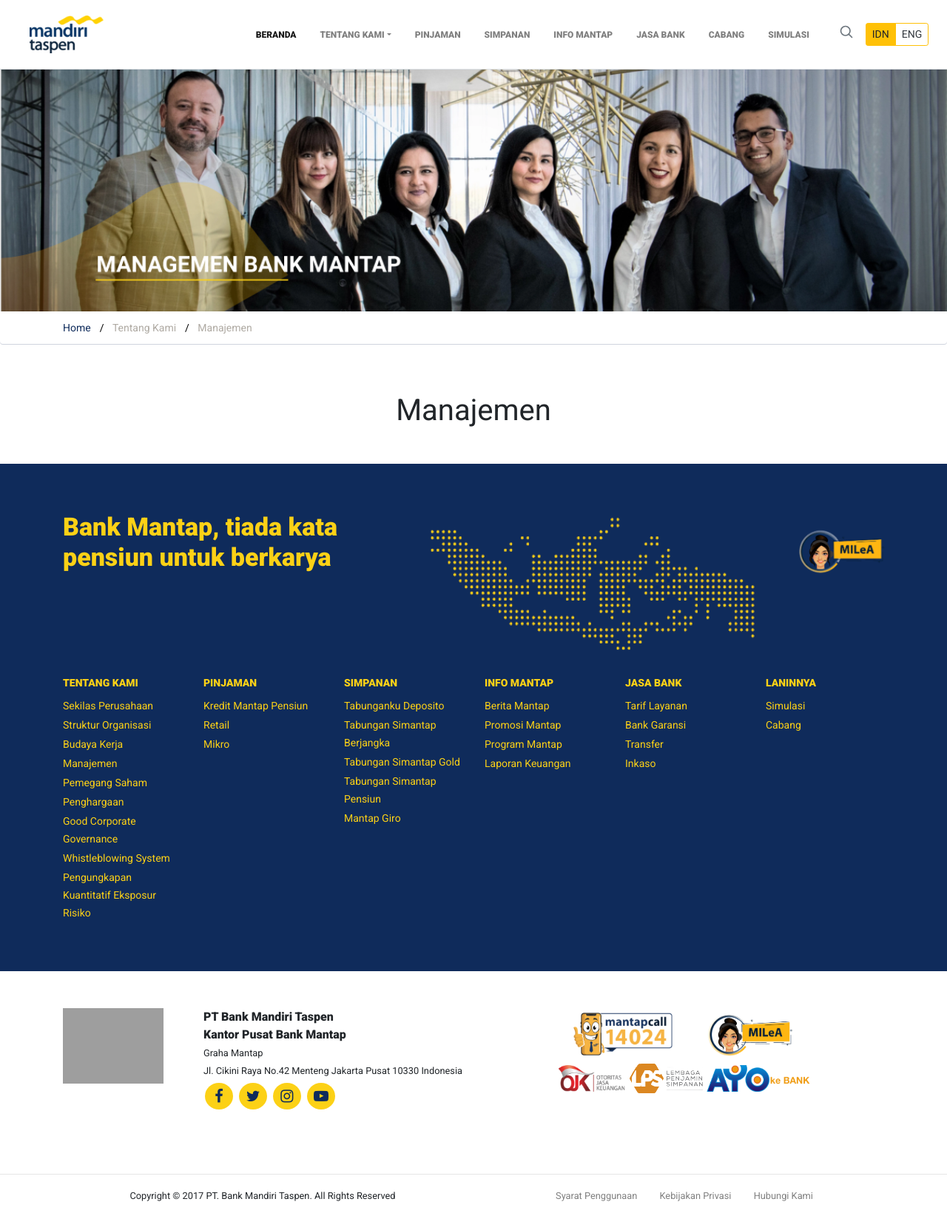
After one commit to buhairi-dev/Bankmantap, a PHP site: page /manajemen.php in a window 1280 px wide. The commit adds this page. Shown: the whole page at 74% size. Run offline with PHP 8.4, Linux system fonts and the light colour scheme; some libraries are stand-ins or nearby versions; grey boxes are pictures that could not be loaded.

Commit message:
Update Penghargaan

```diff
--- a/layout/footer.php
+++ b/layout/footer.php
@@ -13,11 +13,11 @@
         <div class="col-xs-12 col-sm-2 col-sm-2">
           <h5>TENTANG KAMI</h5>
           <ul class="list-unstyled quick-links">
-            <li><a href="#">Sekilas Perusahaan</a></li>
-            <li><a href="#">Struktur Organisasi</a></li>
-            <li><a href="#">Budaya Kerja</a></li>
-            <li><a href="#">Management</a></li>
-            <li><a href="#">Pemegang Saham</a></li>
+            <li><a href="sekilasperusahaan.php">Sekilas Perusahaan</a></li>
+            <li><a href="strukturorganisasi.php">Struktur Organisasi</a></li>
+            <li><a href="budayakerja.php">Budaya Kerja</a></li>
+            <li><a href="manajemen.php">Manajemen</a></li>
+            <li><a href="pemegangsaham.php">Pemegang Saham</a></li>
             <li><a href="#">Penghargaan</a></li>
             <li><a href="#">Good Corporate Governance</a></li>
             <li><a href="#">Whistleblowing System</a></li>
--- a/layout/header.php
+++ b/layout/header.php
@@ -98,15 +98,16 @@
     </li>
 
     <li class="nav-item dropdown">
-    <a class="nav-link mr-3 dropdown-toggle" href="#" id="navbarDropdown" role="button" data-toggle="dropdown" aria-haspopup="true" aria-expanded="false">TENTANG KAMI</a>
+    <a class="nav-link mr-3 dropdown-toggle" href="" id="navbarDropdown" role="button" data-toggle="dropdown" aria-haspopup="true" aria-expanded="false">TENTANG KAMI</a>
     <div class="dropdown-menu" style="font-size:12px;" aria-labelledby="navbarDropdown">
       <a class="dropdown-item"  style="border-bottom-color: yellow;" href="sekilasperusahaan.php">Sekilas Perusahaan</a>
       <a class="dropdown-item" href="strukturorganisasi.php">Struktur Organisasi</a>
-      <a class="dropdown-item" href="#">Budaya Kerja</a>
-      <a class="dropdown-item" href="#">Manajemen</a>
+      <a class="dropdown-item" href="budayakerja.php">Budaya Kerja</a>
+      <a class="dropdown-item" href="manajemen.php">Manajemen</a>
       <a class="dropdown-item" href="pemegangsaham.php">Pemegang Saham</a>
+      <a class="dropdown-item" href="penghargaan.php">Penghargaan</a>
       <a class="dropdown-item" href="#">Good Corporate Goverment</a>
-      <a class="dropdown-item" href="#">Budaya Kerja</a>
+
       <a class="dropdown-item" href="#">Whistleblowing System</a>
       <a class="dropdown-item" href="#">Pengungkapan Kuantitatif Eksposur Risiko</a>
     </div>
@@ -126,7 +127,7 @@
       <div class="overlay-content">
         <form action="/hasil.php">
           <input type="text" placeholder="Search.." name="search">
-          <button type="submit"><i class="fa fa-search"></i></button>
+          <button class="btn" type="submit"><i class="fa fa-search"></i></button>
         </form>
       </div>
     </div>
--- /dev/null
+++ b/manajemen.php
@@ -0,0 +1,18 @@
+<?php include 'layout/header.php';?>
+
+
+<section id="img-header" class="img-header">
+<img src="asset/slider3.png">
+<ul class="breadcrumb">
+<div class="container">
+  <li><a href="#">Home</a></li>
+  <li>Tentang Kami</li>
+  <li>Manajemen</li>
+</div>
+</ul>
+</section>
+
+<div class="container mb-5 text-center">
+    <h1>Manajemen</h1>
+</div>
+<?php include 'layout/footer.php';?>
```
Also changed, not shown: budayakerja.php (added, +18 -0 lines), pemegangsaham.php (+3 -12 lines), asset/slider3.png.
